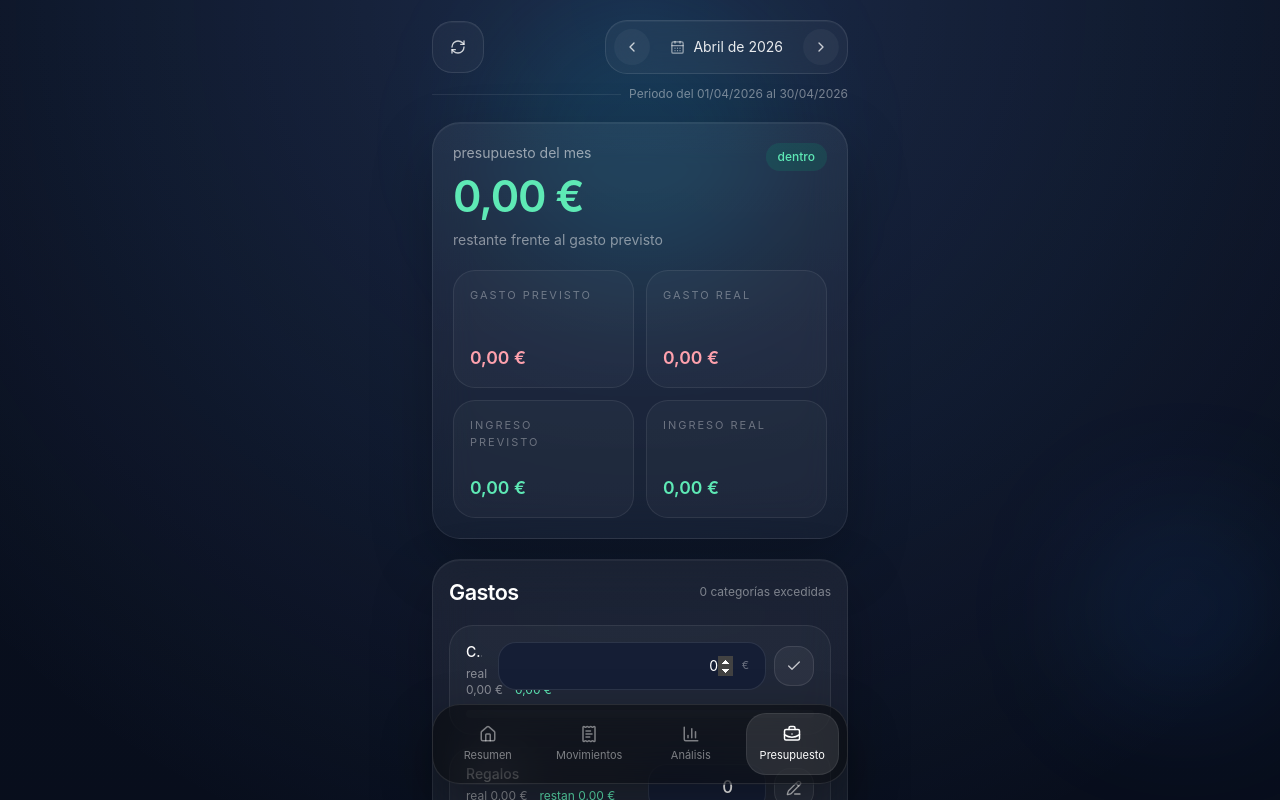
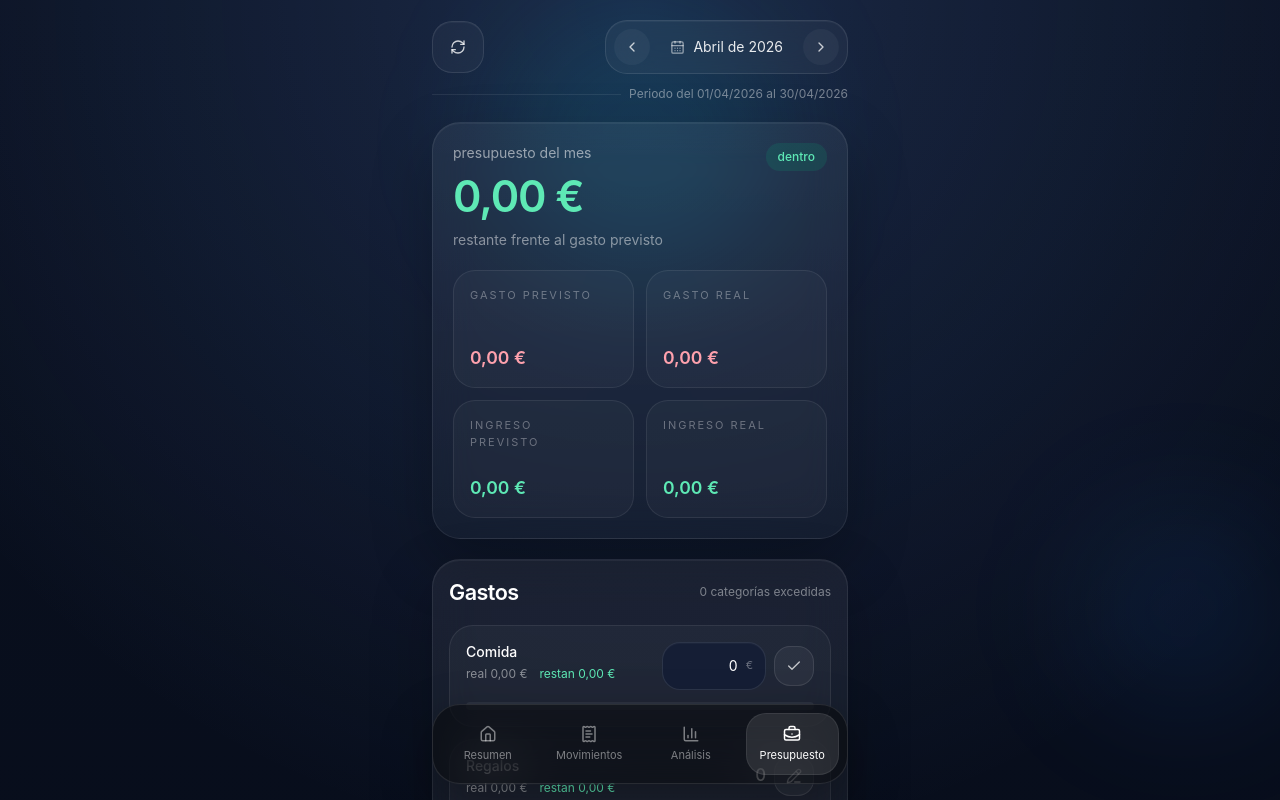
Before and after one commit to maatii022/app-contabilidad-diaria, a Next.js app: page /presupuesto in a window 1280 px wide. Both pictures are taken after a click on the button 794 px from the left and 665 px from the top of the page. Shown: the top 800 px of the page. Built offline with nearby package versions, Linux system fonts and the light colour scheme; no server answers.

Commit message:
Corregir edicion inline presupuesto

```diff
--- a/components/budget/budget-screen.tsx
+++ b/components/budget/budget-screen.tsx
@@ -294,24 +294,30 @@ function BudgetRow({
         </div>
 
         <div className="flex shrink-0 items-center gap-2">
-          <div className="relative flex h-12 min-w-[118px] items-center justify-end rounded-[18px] border border-white/10 bg-[#151e35] px-4 text-right text-sm text-white">
           {isEditing ? (
-              <>
+            <div className="relative flex h-12 w-[104px] items-center justify-end rounded-[18px] border border-white/10 bg-[#151e35] px-3 text-right text-sm text-white shadow-[inset_0_1px_0_rgba(255,255,255,0.03)]">
               <input
-                  type="number"
-                  min="0"
-                  step="0.01"
+                type="text"
+                inputMode="decimal"
                 autoFocus
-                  value={Number.isFinite(row.plannedAmount) ? row.plannedAmount : 0}
-                  onChange={(event) => onChange(row.categoryName, Number(event.target.value || 0))}
-                  className="w-full bg-transparent pr-4 text-right text-sm text-white outline-none"
+                value={Number.isFinite(row.plannedAmount) ? String(row.plannedAmount).replace('.', ',') : '0'}
+                onChange={(event) => onChange(row.categoryName, parseBudgetInput(event.target.value))}
+                onKeyDown={(event) => {
+                  if (event.key === 'Enter') {
+                    event.preventDefault();
+                    void onSave(row);
+                  }
+                }}
+                className="w-full bg-transparent text-right text-[1.05rem] font-medium text-white outline-none"
               />
-                <span className="pointer-events-none absolute right-4 top-1/2 -translate-y-1/2 text-[11px] text-white/36">€</span>
-              </>
+              <span className="pointer-events-none ml-2 text-[11px] text-white/36">€</span>
+            </div>
           ) : (
-              <span className="pr-4 text-right text-[1.05rem] font-medium text-white">{formatCompactAmount(row.plannedAmount)}</span>
+            <div className="min-w-[72px] text-right">
+              <span className="text-[1.05rem] font-medium text-white">{formatCompactAmount(row.plannedAmount)}</span>
+            </div>
           )}
-          </div>
+
           <button
             type="button"
             disabled={disabled || isSaving}
@@ -379,3 +385,9 @@ function formatCompactAmount(value: number) {
     maximumFractionDigits: 2
   }).format(value);
 }
+
+function parseBudgetInput(value: string) {
+  const normalized = value.replace(/\s/g, '').replace('€', '').replace(',', '.');
+  const parsed = Number(normalized);
+  return Number.isFinite(parsed) ? parsed : 0;
+}
```
Lines whose indentation alone changed are shown as unchanged.
